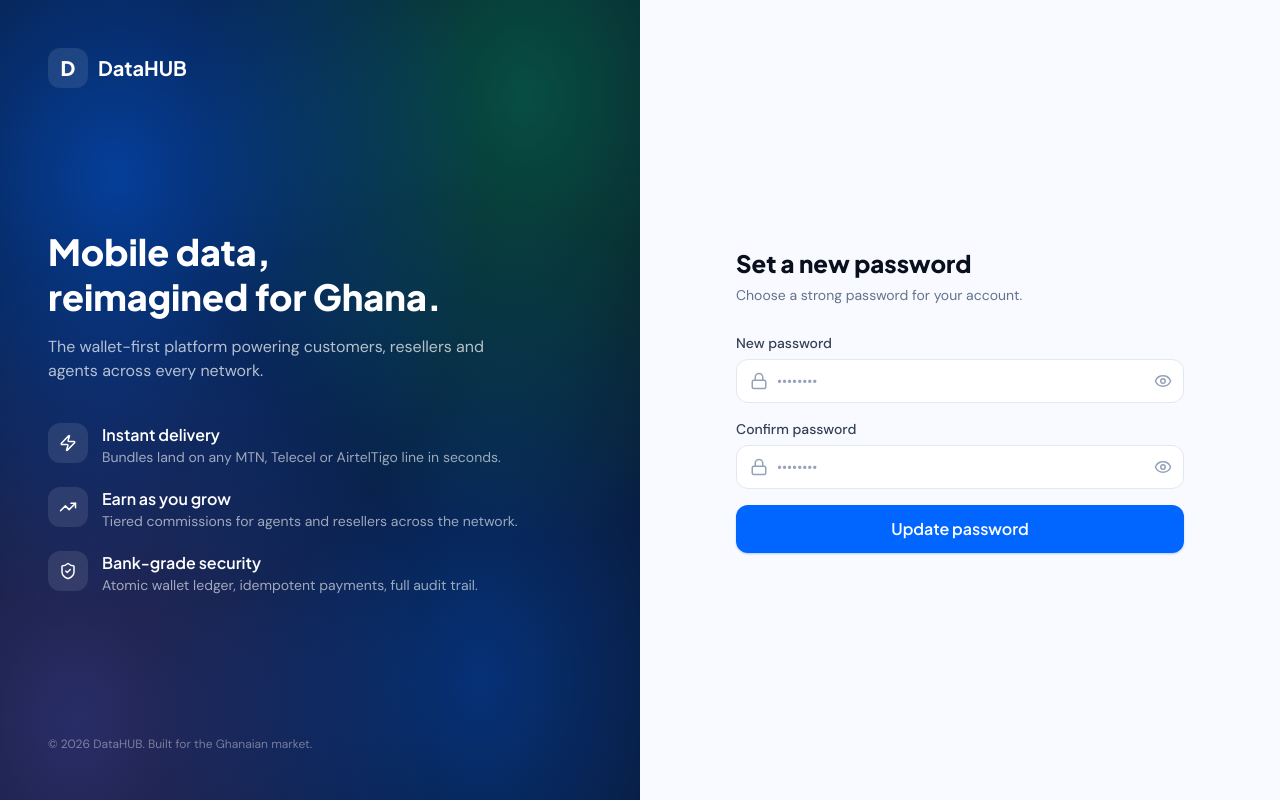
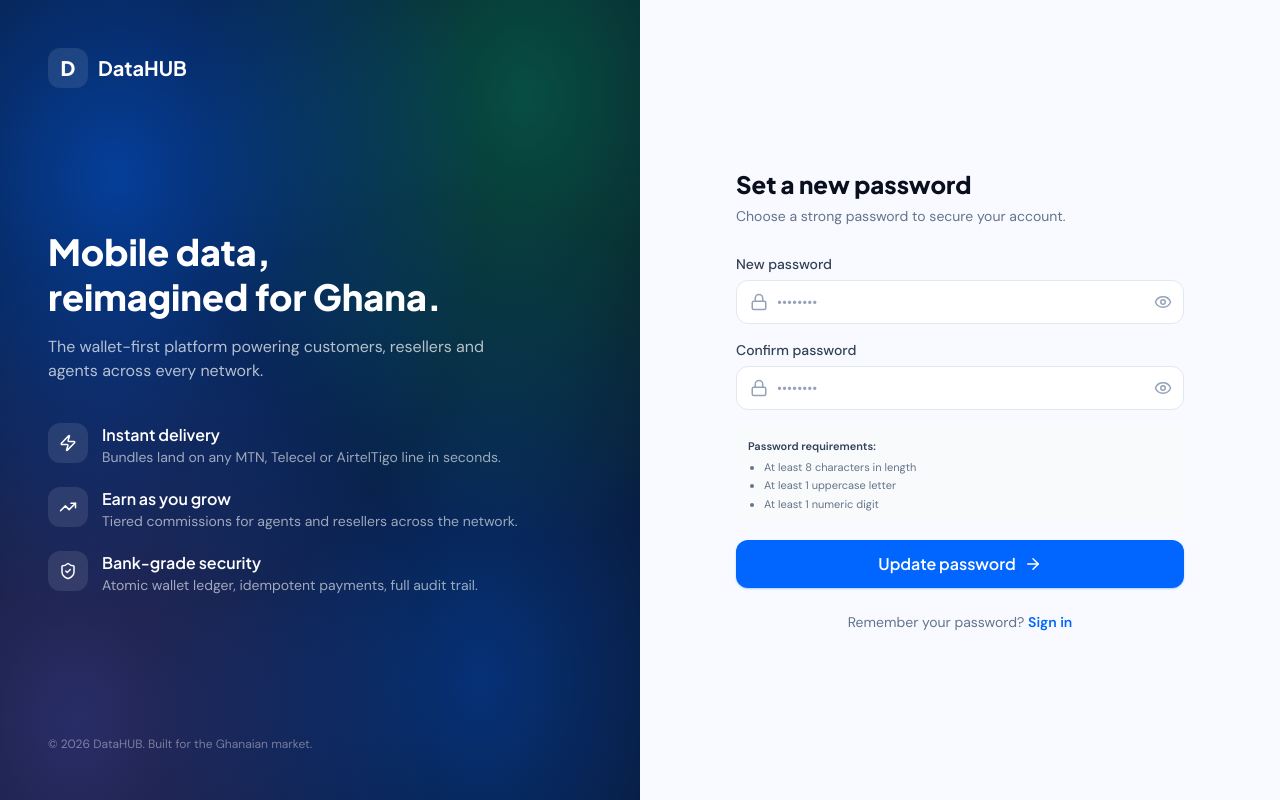
Before and after one commit to cyrusemma/Fast-DataHub, a React (Vite) app: page /reset-password in a window 1280 px wide. Built offline with nearby package versions, Linux system fonts and the light colour scheme; no server answers.

Commit message:
phase 6: reset password page with strong zod validation and inline error handling

```diff
--- a/src/pages/auth/ResetPassword.jsx
+++ b/src/pages/auth/ResetPassword.jsx
@@ -1,8 +1,9 @@
+import { useState } from 'react'
 import { useForm } from 'react-hook-form'
 import { zodResolver } from '@hookform/resolvers/zod'
 import { z } from 'zod'
-import { useNavigate } from 'react-router-dom'
-import { Lock } from 'lucide-react'
+import { useNavigate, Link } from 'react-router-dom'
+import { Lock, ArrowRight, AlertCircle } from 'lucide-react'
 import { toast } from 'sonner'
 import AuthLayout from '../../components/layouts/AuthLayout'
 import Input from '../../components/ui/Input'
@@ -11,40 +12,93 @@ import { supabase, IS_MOCK } from '../../api/supabase'
 
 const schema = z
   .object({
-    password: z.string().min(8, 'At least 8 characters'),
-    confirm: z.string(),
+    password: z
+      .string()
+      .min(8, 'Password must be at least 8 characters')
+      .regex(/[A-Z]/, 'Must contain at least one uppercase letter')
+      .regex(/[0-9]/, 'Must contain at least one number'),
+    confirm: z.string().min(1, 'Confirm your new password'),
   })
-  .refine((d) => d.password === d.confirm, { path: ['confirm'], message: 'Passwords do not match' })
+  .refine((d) => d.password === d.confirm, {
+    path: ['confirm'],
+    message: 'Passwords do not match',
+  })
 
 export default function ResetPassword() {
   const navigate = useNavigate()
-  const { register, handleSubmit, formState: { errors, isSubmitting } } = useForm({
+  const [serverError, setServerError] = useState('')
+  const {
+    register,
+    handleSubmit,
+    formState: { errors, isSubmitting },
+  } = useForm({
     resolver: zodResolver(schema),
     defaultValues: { password: '', confirm: '' },
   })
 
   const onSubmit = async ({ password }) => {
+    setServerError('')
     try {
       if (!IS_MOCK) {
         const { error } = await supabase.auth.updateUser({ password })
         if (error) throw error
       }
-      toast.success('Password updated — please sign in.')
+      toast.success('Password updated successfully — please sign in.')
       navigate('/login', { replace: true })
     } catch (err) {
-      toast.error(err.message || 'Could not reset password')
+      const msg = err.message || 'Could not reset password. Your link may have expired.'
+      setServerError(msg)
+      toast.error(msg)
     }
   }
 
   return (
-    <AuthLayout title="Set a new password" subtitle="Choose a strong password for your account.">
+    <AuthLayout title="Set a new password" subtitle="Choose a strong password to secure your account.">
+      {serverError && (
+        <div className="mb-4 flex items-center gap-2 rounded-xl border border-danger/20 bg-danger-light p-3 text-xs text-danger">
+          <AlertCircle size={16} className="shrink-0" />
+          <span>{serverError}</span>
+        </div>
+      )}
+
       <form onSubmit={handleSubmit(onSubmit)} className="space-y-4">
-        <Input label="New password" type="password" icon={Lock} placeholder="••••••••" error={errors.password?.message} {...register('password')} />
-        <Input label="Confirm password" type="password" icon={Lock} placeholder="••••••••" error={errors.confirm?.message} {...register('confirm')} />
-        <Button type="submit" size="lg" className="w-full" loading={isSubmitting}>
+        <Input
+          label="New password"
+          type="password"
+          icon={Lock}
+          placeholder="••••••••"
+          error={errors.password?.message}
+          {...register('password')}
+        />
+        <Input
+          label="Confirm password"
+          type="password"
+          icon={Lock}
+          placeholder="••••••••"
+          error={errors.confirm?.message}
+          {...register('confirm')}
+        />
+
+        <div className="rounded-lg bg-slate-50 p-3 text-[11px] text-slate-500">
+          <p className="font-semibold text-slate-700">Password requirements:</p>
+          <ul className="mt-1 list-disc pl-4 space-y-0.5">
+            <li>At least 8 characters in length</li>
+            <li>At least 1 uppercase letter</li>
+            <li>At least 1 numeric digit</li>
+          </ul>
+        </div>
+
+        <Button type="submit" size="lg" className="w-full" loading={isSubmitting} iconRight={ArrowRight}>
           Update password
         </Button>
       </form>
+
+      <p className="mt-6 text-center text-sm text-slate-500">
+        Remember your password?{' '}
+        <Link to="/login" className="font-semibold text-primary hover:text-primary-600">
+          Sign in
+        </Link>
+      </p>
     </AuthLayout>
   )
 }
```
